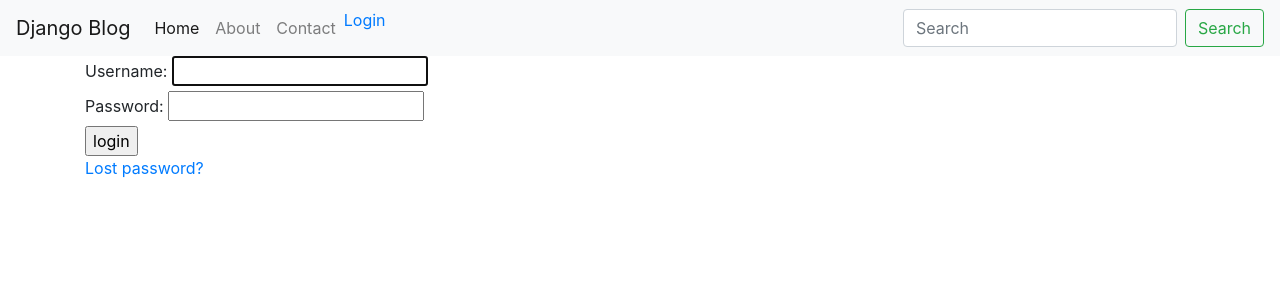
After one commit to girisagar46/DjangoTrainingClass, a Django app: page /accounts/login/ in a window 1280 px wide. The commit adds this page. Shown: the top 300 px of the page. Run offline with Django 3.2, Linux system fonts and the light colour scheme; some libraries are stand-ins or nearby versions.

Commit message:
Feb 2, Django Login Forms

```diff
--- a/Week_2/DjangoBlog/DjangoBlog/settings.py
+++ b/Week_2/DjangoBlog/DjangoBlog/settings.py
@@ -120,3 +120,5 @@ USE_TZ = True
 
 STATIC_URL = '/static/'
 STATIC_ROOT	=	os.path.join(BASE_DIR, 'blog/static')
+# Redirect to home URL after login (Default redirects to /accounts/profile/)
+LOGIN_REDIRECT_URL = '/'
--- a/Week_2/DjangoBlog/DjangoBlog/urls.py
+++ b/Week_2/DjangoBlog/DjangoBlog/urls.py
@@ -18,5 +18,5 @@ from django.contrib import admin
 
 urlpatterns = [
     url(r'^admin/', admin.site.urls),
-    url(r'',  include('blog.urls'))
+    url(r'',  include('blog.urls')),
 ]
--- a/Week_2/DjangoBlog/blog/templates/blog/snippets/nav.html
+++ b/Week_2/DjangoBlog/blog/templates/blog/snippets/nav.html
@@ -15,6 +15,13 @@
             <li class="nav-item">
                 <a class="nav-link" href="{% url 'contact' %}">Contact</a>
             </li>
+            {% if user.is_authenticated %}
+                <li class="nav-item">User: {{ user.get_username }}</li>
+                <li><a href="{% url 'logout'%}?next={{request.path}}">Logout</a></li>
+            {% else %}
+                <li class="nav-item"><a href="{% url 'login'%}?next={{request.path}}">Login</a></li>
+            {% endif %}
+        </ul>
         </ul>
         <form class="form-inline my-2 my-lg-0" method="get" action="{% url "search" %}">
             <input class="form-control mr-sm-2" type="text" placeholder="Search" aria-label="Search" name="title">
--- /dev/null
+++ b/Week_2/DjangoBlog/blog/templates/registration/login.html
@@ -0,0 +1,39 @@
+{% extends "blog/base.html" %}
+
+{% block body %}
+
+    {% if form.errors %}
+        <p>Your username and password didn't match. Please try again.</p>
+    {% endif %}
+
+    {% if next %}
+        {% if user.is_authenticated %}
+            <p>Your account doesn't have access to this page. To proceed,
+                please login with an account that has access.</p>
+        {% else %}
+            <p>Please login to see this page.</p>
+        {% endif %}
+    {% endif %}
+
+    <form method="post" action="{% url 'login' %}">
+        {% csrf_token %}
+
+        <div>
+            <td>{{ form.username.label_tag }}</td>
+            <td>{{ form.username }}</td>
+        </div>
+        <div>
+            <td>{{ form.password.label_tag }}</td>
+            <td>{{ form.password }}</td>
+        </div>
+
+        <div>
+            <input type="submit" value="login" />
+            <input type="hidden" name="next" value="{{ next }}" />
+        </div>
+    </form>
+
+    {# Assumes you setup the password_reset view in your URLconf #}
+    <p><a href="{% url 'password_reset' %}">Lost password?</a></p>
+
+{% endblock body%}
--- a/Week_2/DjangoBlog/blog/urls.py
+++ b/Week_2/DjangoBlog/blog/urls.py
@@ -1,4 +1,4 @@
-from django.conf.urls import url
+from django.conf.urls import url, include
 from django.views.generic import TemplateView
 
 from .views import ContactView, PostDetailView, PostListView, search, post_new
@@ -11,4 +11,5 @@ urlpatterns = [
     url(r'^contact/', ContactView.as_view(), name='contact'),
     url(r'^search/', search, name='search'),
     url(r'^new/$', post_new, name='post_new'),
+    url(r'^accounts/', include('django.contrib.auth.urls')),
 ]
```
Also changed, not shown: Week_2/DjangoBlog/blog/templates/registration/logged_out.html (added, +7 -0 lines), Week_2/DjangoBlog/db.sqlite3.
